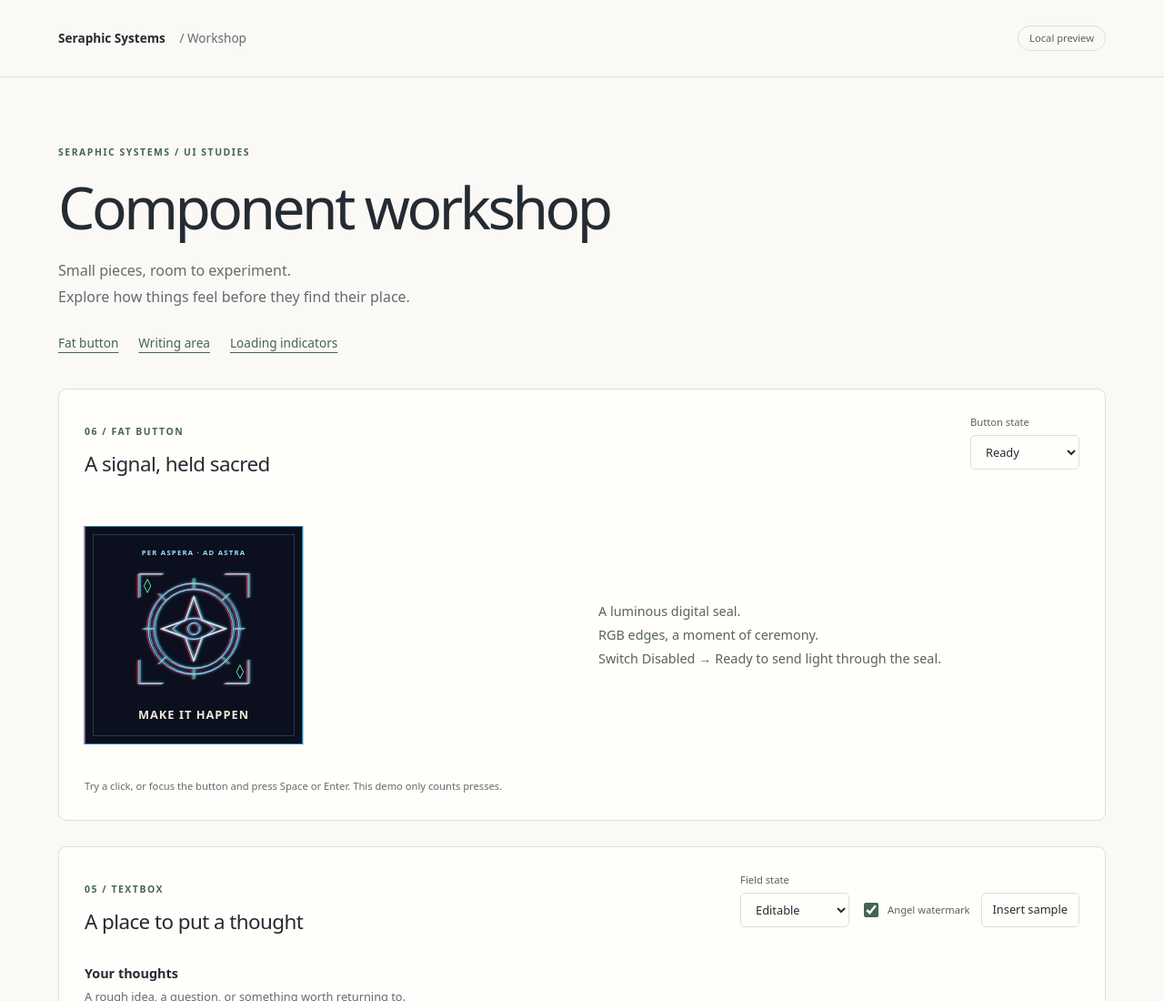
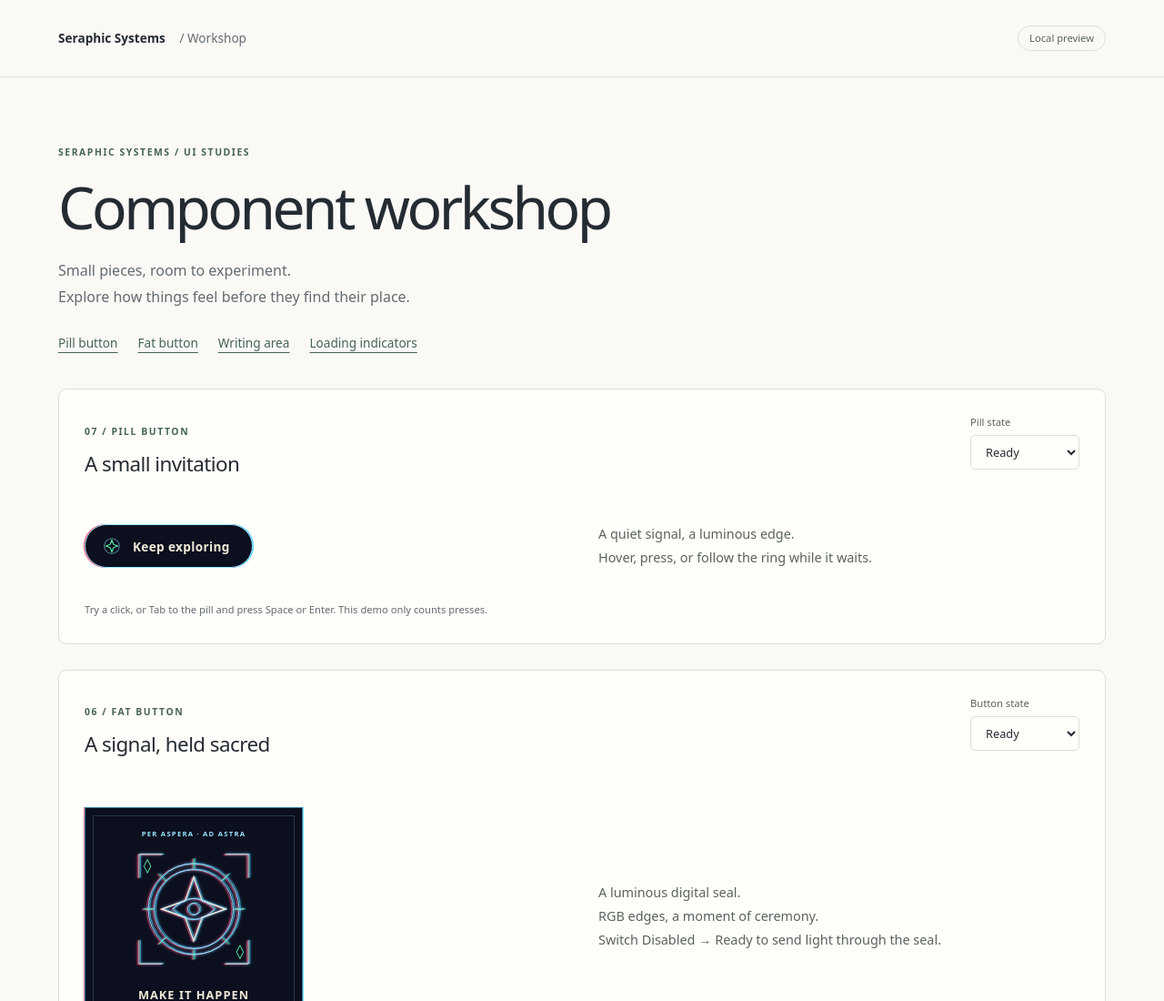
Before and after one commit to seraphic-systems/seraph-zero, a website built with Vite: page workshop/index.html in a window 1280 px wide. Shown: the top 1100 px of the page at 91% size. Built offline with nearby package versions, Linux system fonts and the light colour scheme.

Commit message:
Add pill button study to component workshop

```diff
--- /dev/null
+++ b/workshop/components/pill-button.css
@@ -0,0 +1,75 @@
+button.pill-button {
+  --pill-face: var(--color-night);
+  position: relative;
+  isolation: isolate;
+  display: inline-flex;
+  align-items: center;
+  justify-content: center;
+  gap: 12px;
+  max-width: 100%;
+  min-height: 48px;
+  margin: 0;
+  padding: 12px 24px 12px 18px;
+  border: 1px solid var(--color-light-cyan);
+  border-radius: 999px;
+  background: var(--pill-face);
+  color: var(--color-on-night);
+  box-shadow: -1px 0 0 var(--color-light-red), 1px 0 0 var(--color-light-blue);
+  font-family: var(--font-body);
+  font-size: .85rem;
+  font-weight: 600;
+  line-height: 1.4;
+  letter-spacing: .025em;
+  text-align: center;
+  cursor: pointer;
+  touch-action: manipulation;
+  transition: background var(--motion-feedback) ease, border-color var(--motion-feedback) ease;
+}
+.pill-button::before {
+  content: '';
+  position: absolute;
+  inset: -2px;
+  z-index: -1;
+  border-radius: inherit;
+  box-shadow: -4px 0 18px color-mix(in srgb, var(--color-light-red) 35%, transparent), 4px 0 18px color-mix(in srgb, var(--color-light-blue) 45%, transparent);
+  opacity: 0;
+  pointer-events: none;
+  transition: opacity var(--motion-hover) ease;
+}
+.pill-button__label { min-width: 0; overflow-wrap: anywhere; }
+.pill-button__mark { display: block; flex: 0 0 22px; width: 22px; height: 22px; color: var(--color-light-green); }
+.pill-button__mark svg { display: block; width: 100%; height: 100%; stroke: currentColor; stroke-width: 1.2; }
+.pill-button__ring { stroke: var(--color-light-cyan); opacity: .5; }
+body[data-surface="dark"] .pill-button { --pill-face: var(--color-night-deep); }
+@media (hover: hover) {
+  .pill-button[data-state="ready"]:hover { background: color-mix(in srgb, var(--pill-face) 90%, var(--color-light-blue)); border-color: var(--color-light-white); }
+  .pill-button[data-state="ready"]:hover::before { opacity: var(--effect-glow-opacity-interactive); }
+}
+.pill-button:focus-visible { outline: 3px solid var(--color-accent); outline-offset: 5px; }
+.pill-button:focus-visible::before { opacity: var(--effect-glow-opacity-interactive); }
+.pill-button[data-state="ready"]:active { background: color-mix(in srgb, var(--pill-face) 78%, var(--color-light-blue)); }
+.pill-button[data-state="loading"] { cursor: progress; }
+.pill-button[data-state="loading"] .pill-button__star { display: none; }
+.pill-button[data-state="loading"] .pill-button__ring {
+  opacity: 1;
+  stroke-dasharray: 16 41;
+  transform-origin: 12px 12px;
+  animation: pill-button-orbit var(--motion-reveal) linear infinite;
+}
+@keyframes pill-button-orbit { to { transform: rotate(360deg); } }
+.pill-button:disabled { background: var(--color-surface-inset); color: var(--color-text-muted); border-color: var(--color-border); box-shadow: none; cursor: not-allowed; }
+.pill-button:disabled .pill-button__mark { color: inherit; }
+.pill-button:disabled .pill-button__ring { stroke: currentColor; }
+[data-reduced-motion] .pill-button, [data-reduced-motion] .pill-button::before { transition: none; }
+[data-reduced-motion] .pill-button .pill-button__ring, [data-paused] .pill-button .pill-button__ring { animation-play-state: paused; }
+@media (prefers-reduced-motion: reduce) {
+  button.pill-button, .pill-button::before { transition: none; }
+  .pill-button .pill-button__ring { animation: none; }
+}
+@media (forced-colors: active) {
+  button.pill-button { border: 2px solid ButtonText; box-shadow: none; }
+  .pill-button::before { display: none; }
+  .pill-button__mark, .pill-button__ring { color: ButtonText; stroke: currentColor; }
+  .pill-button:focus-visible { outline-color: Highlight; }
+  .pill-button:disabled, .pill-button:disabled .pill-button__mark { color: GrayText; border-color: GrayText; }
+}
--- /dev/null
+++ b/workshop/components/pill-button.ts
@@ -0,0 +1,30 @@
+export type PillButtonState = 'ready' | 'loading' | 'disabled';
+
+export function createPillButton({ label = 'Keep exploring', loadingLabel = 'Gathering…' } = {}) {
+  const element = document.createElement('button');
+  element.type = 'button';
+  element.className = 'pill-button';
+  const mark = document.createElement('span');
+  mark.className = 'pill-button__mark';
+  mark.setAttribute('aria-hidden', 'true');
+  mark.innerHTML = '<svg viewBox="0 0 24 24" fill="none" focusable="false"><circle class="pill-button__ring" cx="12" cy="12" r="9"/><path class="pill-button__star" d="m12 5 2 5 5 2-5 2-2 5-2-5-5-2 5-2Z"/></svg>';
+  const text = document.createElement('span');
+  text.className = 'pill-button__label';
+  element.append(mark, text);
+
+  function setState(state: PillButtonState) {
+    element.dataset.state = state;
+    element.disabled = state === 'disabled';
+    // Busy buttons retain focus while suppressing all activation.
+    element.setAttribute('aria-disabled', String(state !== 'ready'));
+    element.setAttribute('aria-busy', String(state === 'loading'));
+    text.textContent = state === 'loading' ? loadingLabel : label;
+  }
+  element.addEventListener('click', (event) => {
+    if (element.dataset.state === 'ready') return;
+    event.preventDefault();
+    event.stopImmediatePropagation();
+  });
+  setState('ready');
+  return { element, setState };
+}
--- a/workshop/index.html
+++ b/workshop/index.html
@@ -9,11 +9,17 @@
   <link rel="stylesheet" href="./components/textbox.css">
   <link rel="stylesheet" href="./workshop.css">
   <link rel="stylesheet" href="./components/fat-button.css">
+  <link rel="stylesheet" href="./components/pill-button.css">
 </head>
 <body>
   <header class="masthead"><a href="/" aria-label="Component workshop home">Seraphic Systems <span>/ Workshop</span></a><span class="local-badge">Local preview</span></header>
   <main>
-    <div class="intro"><p class="eyebrow">Seraphic Systems / UI studies</p><h1>Component workshop</h1><p class="lede">Small pieces, room to experiment.<br>Explore how things feel before they find their place.</p><nav class="workshop-nav" aria-label="Component studies"><a href="#button-study">Fat button</a><a href="#textbox-study">Writing area</a><a href="#loading-controls">Loading indicators</a></nav></div>
+    <div class="intro"><p class="eyebrow">Seraphic Systems / UI studies</p><h1>Component workshop</h1><p class="lede">Small pieces, room to experiment.<br>Explore how things feel before they find their place.</p><nav class="workshop-nav" aria-label="Component studies"><a href="#pill-study">Pill button</a><a href="#button-study">Fat button</a><a href="#textbox-study">Writing area</a><a href="#loading-controls">Loading indicators</a></nav></div>
+    <section class="button-study" id="pill-study" aria-labelledby="pill-title">
+      <div class="button-study__header"><div><p class="eyebrow">07 / Pill button</p><h2 id="pill-title">A small invitation</h2></div><label>Pill state<select id="pill-state"><option value="ready">Ready</option><option value="loading">Loading</option><option value="disabled">Disabled</option></select></label></div>
+      <div class="pill-study__stage"><div id="pill-button-example"></div><p>A quiet signal, a luminous edge.<br>Hover, press, or follow the ring while it waits.</p></div>
+      <p id="pill-feedback" class="button-study__note" role="status">Try a click, or Tab to the pill and press Space or Enter. This demo only counts presses.</p>
+    </section>
     <section class="button-study" id="button-study" aria-labelledby="button-title">
       <div class="button-study__header"><div><p class="eyebrow">06 / Fat button</p><h2 id="button-title">A signal, held sacred</h2></div><label>Button state<select id="button-state"><option value="ready">Ready</option><option value="loading">Loading</option><option value="disabled">Disabled</option></select></label></div>
       <div class="button-study__stage"><div id="fat-button-example"></div><p>A luminous digital seal.<br>RGB edges, a moment of ceremony.<br>Switch Disabled → Ready to send light through the seal.</p></div>
--- a/workshop/workshop.css
+++ b/workshop/workshop.css
@@ -68,3 +68,9 @@ footer { display: flex; justify-content: space-between; flex-wrap: wrap; gap: 10
   .controls button { margin-left: 0; }
   .stage { height: 145px; }
 }
+
+.pill-study__stage { display: grid; grid-template-columns: minmax(0, 1fr) 1fr; align-items: center; gap: 36px; padding: 48px 0 36px; }
+.pill-study__stage p { color: var(--color-text-secondary); font-size: .9rem; line-height: 1.8; margin: 0; }
+@media (max-width: 700px) {
+  .pill-study__stage { grid-template-columns: 1fr; gap: 24px; padding: 32px 0 24px; }
+}
--- a/workshop/workshop.ts
+++ b/workshop/workshop.ts
@@ -2,6 +2,25 @@ import { createLoadingIndicator, type LoadingKind } from './components/loading.t
 import { createAngelProgress } from './components/angel-progress.ts';
 import { createTextbox } from './components/textbox.ts';
 import { createFatButton } from './components/fat-button.ts';
+import { createPillButton } from './components/pill-button.ts';
+
+const pillButton = createPillButton();
+document.querySelector('#pill-button-example')!.append(pillButton.element);
+const pillState = document.querySelector<HTMLSelectElement>('#pill-state')!;
+const pillFeedback = document.querySelector<HTMLElement>('#pill-feedback')!;
+let pillPresses = 0;
+pillButton.element.addEventListener('click', () => {
+  pillPresses += 1;
+  pillFeedback.textContent = `${pillPresses} ${pillPresses === 1 ? 'press' : 'presses'}. Nothing submitted; just trying the feel.`;
+});
+pillState.addEventListener('change', () => {
+  const state = pillState.value;
+  if (state !== 'ready' && state !== 'loading' && state !== 'disabled') return;
+  pillButton.setState(state);
+  pillFeedback.textContent = state === 'loading' ? 'Loading preview. Further presses are ignored.'
+    : state === 'disabled' ? 'Disabled preview. The pill is unavailable.'
+    : 'Ready. Try another press.';
+});
 
 const fatButton = createFatButton();
 document.querySelector('#fat-button-example')!.append(fatButton.element);
```
Also changed, not shown: README.md.
